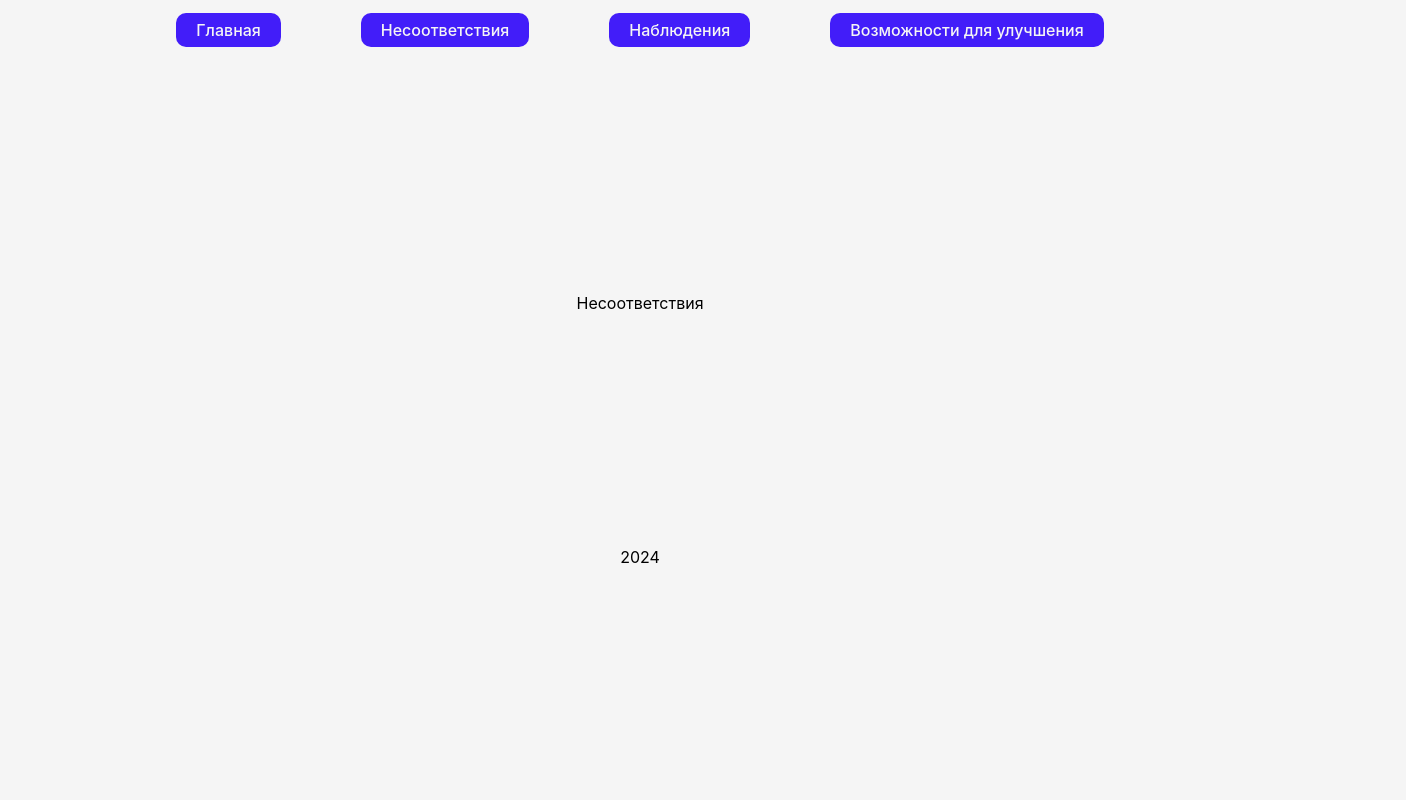
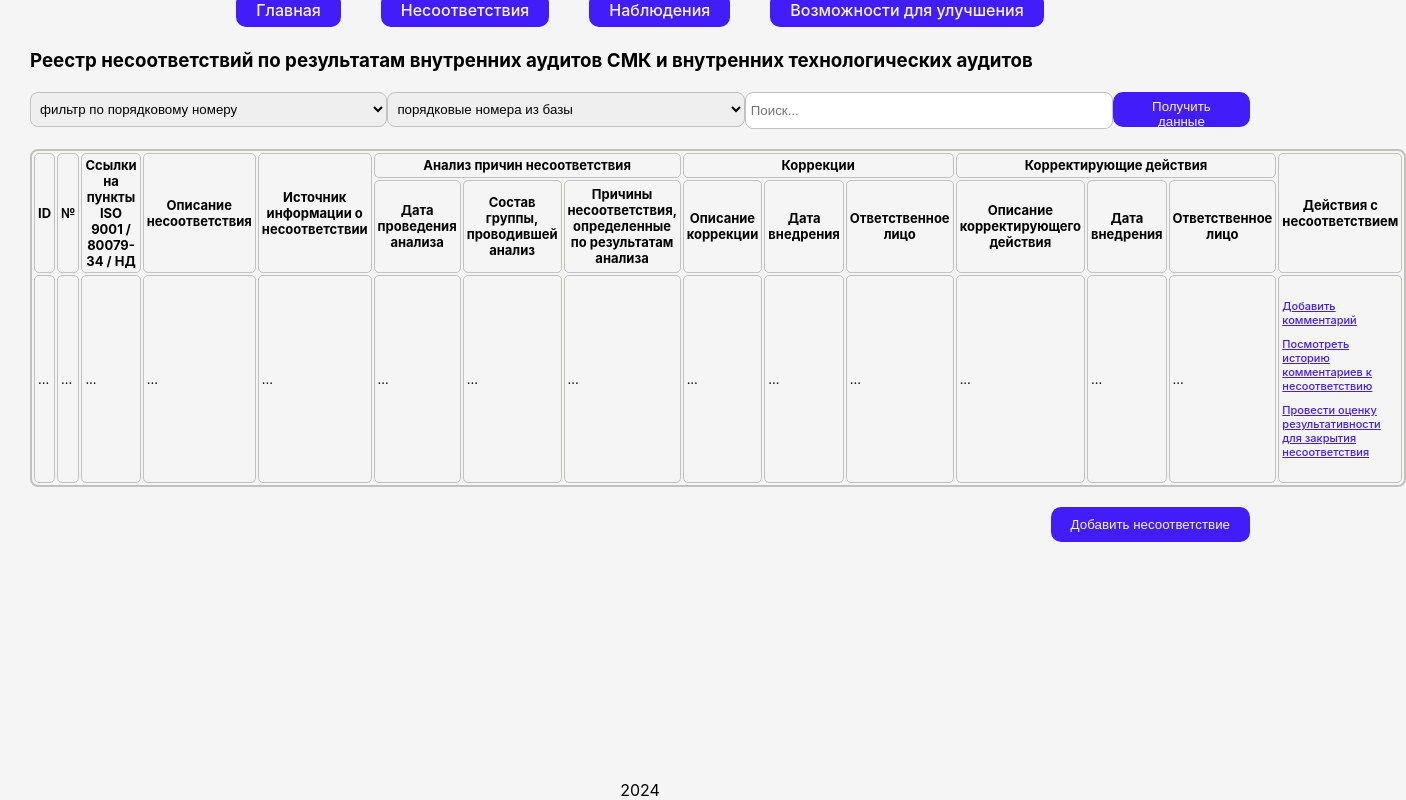
Before and after one commit to nadyavalin/NCMX-app, a Next.js app: page /Inconsistencies in a window 1280 px wide. Shown: the whole page, 1406 px wide, since content can reach past the window. Built offline with nearby package versions, Linux system fonts and the light colour scheme.

Commit message:
feat: make selects, input search, buttons, table UI for nonconformities result page

```diff
--- a/src/app/globals.css
+++ b/src/app/globals.css
@@ -15,6 +15,7 @@ body {
   --text-button-color: #f5f5f5;
   --accent-color-hover: #9681ff;
   --text-color: #000000;
+  --table-color: #c1c1bf;
 
   display: flex;
   flex-direction: column;
@@ -30,19 +31,71 @@ body {
 }
 
 main {
+  margin: 0 30px;
   flex-grow: 1;
   font-size: 16px;
+  text-align: left;
 }
 
 a {
+  font-size: 12px;
   font-weight: 500;
-  color: var(--text-color);
-  text-decoration: inherit;
+  color: var(--accent-color);
   transition: all 0.3s ease;
+}
+
+button {
+  height: 35px;
+  padding: 7px 20px;
+  border: none;
+  border-radius: 10px;
+  background-color: var(--accent-color);
+  color: var(--text-button-color);
+  cursor: pointer;
+  transition: all 0.3s ease;
+}
+
+input {
+  height: 25px;
+  width: 400px;
+  padding: 5px;
+  border: 1px solid var(--table-color);
+  border-radius: 8px;
+}
+
+select {
+  height: 35px;
+  width: 400px;
+  padding: 5px;
+  border: 1px solid var(--table-color);
+  border-radius: 8px;
+}
+
+table {
+  width: 100%;
+  border: 2px solid var(--table-color);
+  border-radius: 8px;
+  font-size: 13px;
+}
+
+table thead tr th {
+  text-align: center;
+}
+
+table thead tr th,
+table tbody tr td {
+  border: 1px solid var(--table-color);
+  border-radius: 5px;
+  padding: 3px;
 }
 
 @media (hover: hover) {
   a:hover {
-    color: var(--accent-color);
+    color: var(--text-color);
+  }
+
+  button:hover {
+    color: var(--text-button-color);
+    background-color: var(--accent-color-hover);
   }
 }
--- a/src/components/Footer/index.tsx
+++ b/src/components/Footer/index.tsx
@@ -3,9 +3,9 @@ import styles from "./styles.module.css";
 export const Footer = () => {
   return (
     <>
-      <main>
+      <footer>
         <div className={styles.text}>2024</div>
-      </main>
+      </footer>
     </>
   );
 };
--- a/src/components/Header/index.tsx
+++ b/src/components/Header/index.tsx
@@ -4,7 +4,7 @@ import styles from "./styles.module.css";
 export const Header = () => {
   return (
     <>
-      <main>
+      <header>
         <nav className={styles.navMenu}>
           <Link href={`/`} className={styles.menuButton}>
             Главная
@@ -19,7 +19,7 @@ export const Header = () => {
             Возможности для улучшения
           </Link>
         </nav>
-      </main>
+      </header>
     </>
   );
 };
--- a/src/components/Header/styles.module.css
+++ b/src/components/Header/styles.module.css
@@ -1,10 +1,13 @@
 .navMenu {
-  margin: 20px;
+  margin: 0 0 10px 0;
 }
 
 .menuButton {
+  text-decoration: none;
+  font-size: 16px;
+  font-weight: 500;
   padding: 7px 20px;
-  margin: 40px;
+  margin: 20px;
   border-radius: 10px;
   background-color: var(--accent-color);
   color: var(--text-button-color);
--- a/src/components/Inconsistencies/index.tsx
+++ b/src/components/Inconsistencies/index.tsx
@@ -4,7 +4,91 @@ export const Inconsistencies = () => {
   return (
     <>
       <main>
-        <div className={styles.text}>Несоответствия</div>
+        <h3>
+          Реестр несоответствий по результатам внутренних аудитов СМК и внутренних технологических
+          аудитов
+        </h3>
+        <section className={styles.filterSection}>
+          <select>
+            <option value="orderNumber">фильтр по порядковому номеру</option>
+            <option value="requirements">фильтр по требованиям НД</option>
+            <option value="responsibleForCorrection">
+              фильтр по ответственному лицу за коррекцию
+            </option>
+            <option value="responsibleForCorrectiveAction">
+              фильтр по ответственному лицу за кор.действие
+            </option>
+          </select>
+
+          <select>
+            <option value="">порядковые номера из базы</option>
+            <option value="">НД из базы</option>
+            <option value="">ФИО из базы</option>
+            <option value="">ФИО из базы</option>
+          </select>
+
+          <input type="text" placeholder="Поиск..." />
+
+          <button>Получить данные</button>
+        </section>
+
+        <section className="inconsistenciesTableSection">
+          <table className="inconsistenciesTable">
+            <thead>
+              <tr>
+                <th rowSpan={2}>ID</th>
+                <th rowSpan={2}>№</th>
+                <th rowSpan={2}>Ссылки на пункты ISO 9001 / 80079-34 / НД</th>
+                <th rowSpan={2}>Описание несоответствия</th>
+                <th rowSpan={2}>Источник информации о несоответствии</th>
+                <th colSpan={3}>Анализ причин несоответствия</th>
+                <th colSpan={3}>Коррекции</th>
+                <th colSpan={3}>Корректирующие действия</th>
+                <th rowSpan={2}>Действия с несоответствием</th>
+              </tr>
+              <tr>
+                <th>Дата проведения анализа</th>
+                <th>Состав группы, проводившей анализ</th>
+                <th>Причины несоответствия, определенные по результатам анализа</th>
+                <th>Описание коррекции</th>
+                <th>Дата внедрения</th>
+                <th>Ответственное лицо</th>
+                <th>Описание корректирующего действия</th>
+                <th>Дата внедрения</th>
+                <th>Ответственное лицо</th>
+              </tr>
+            </thead>
+            <tbody>
+              <tr>
+                <td>...</td>
+                <td>...</td>
+                <td>...</td>
+                <td>...</td>
+                <td>...</td>
+                <td>...</td>
+                <td>...</td>
+                <td>...</td>
+                <td>...</td>
+                <td>...</td>
+                <td>...</td>
+                <td>...</td>
+                <td>...</td>
+                <td>...</td>
+                <td>
+                  <div className={styles.inconsistenciesActions}>
+                    <a href="#">Добавить комментарий</a>
+                    <a href="#">Посмотреть историю комментариев к несоответствию</a>
+                    <a href="#">Провести оценку результативности для закрытия несоответствия</a>
+                  </div>
+                </td>
+              </tr>
+            </tbody>
+          </table>
+        </section>
+
+        <section className={styles.addButton}>
+          <button>Добавить несоответствие</button>
+        </section>
       </main>
     </>
   );
--- a/src/components/Inconsistencies/styles.module.css
+++ b/src/components/Inconsistencies/styles.module.css
@@ -0,0 +1,26 @@
+.filterSection {
+  width: 100%;
+  margin: 20px 0;
+  display: flex;
+  justify-content: space-between;
+}
+
+.inconsistenciesActions {
+  width: 100%;
+  margin: 20px 0;
+  display: flex;
+  flex-direction: column;
+  align-items: flex-start;
+  gap: 10px;
+}
+
+.inconsistenciesActions a {
+  font-size: 11px;
+}
+
+.addButton {
+  margin: 20px 0;
+  width: 100%;
+  display: flex;
+  justify-content: flex-end;
+}
```
